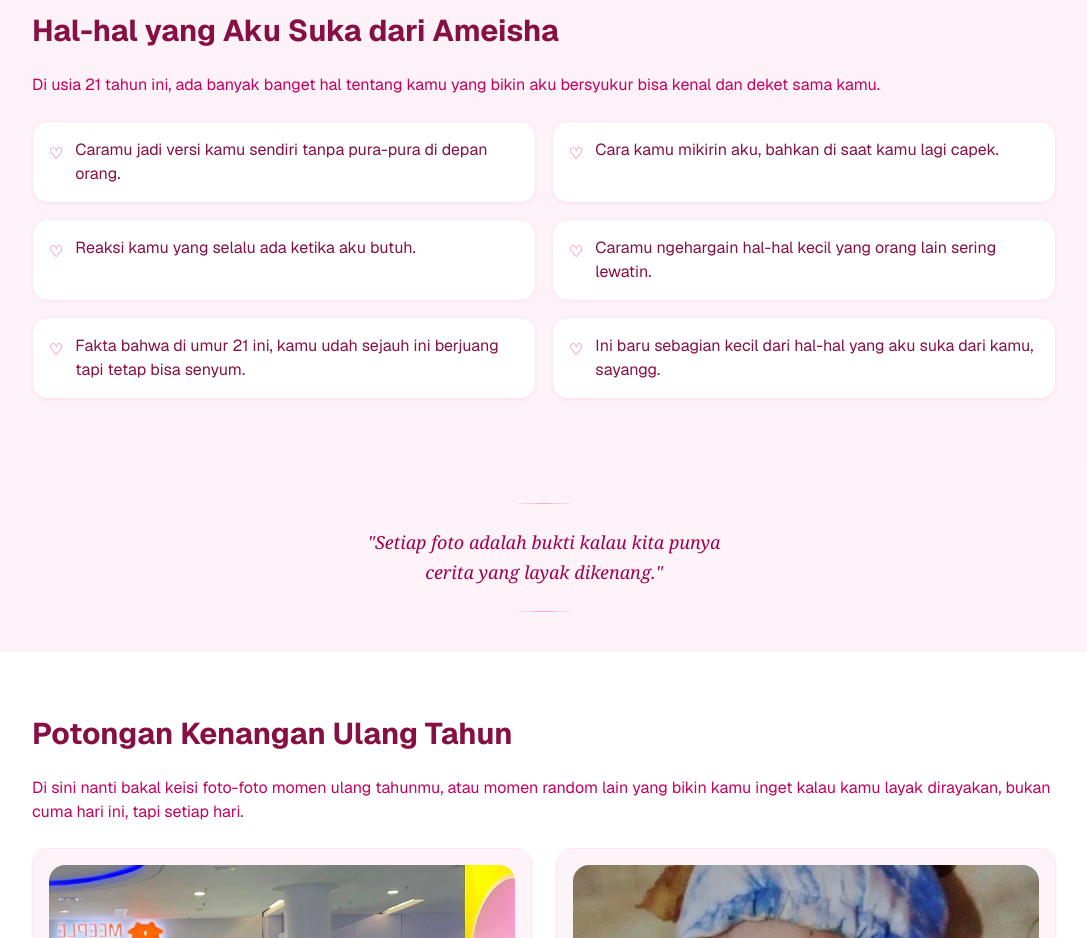
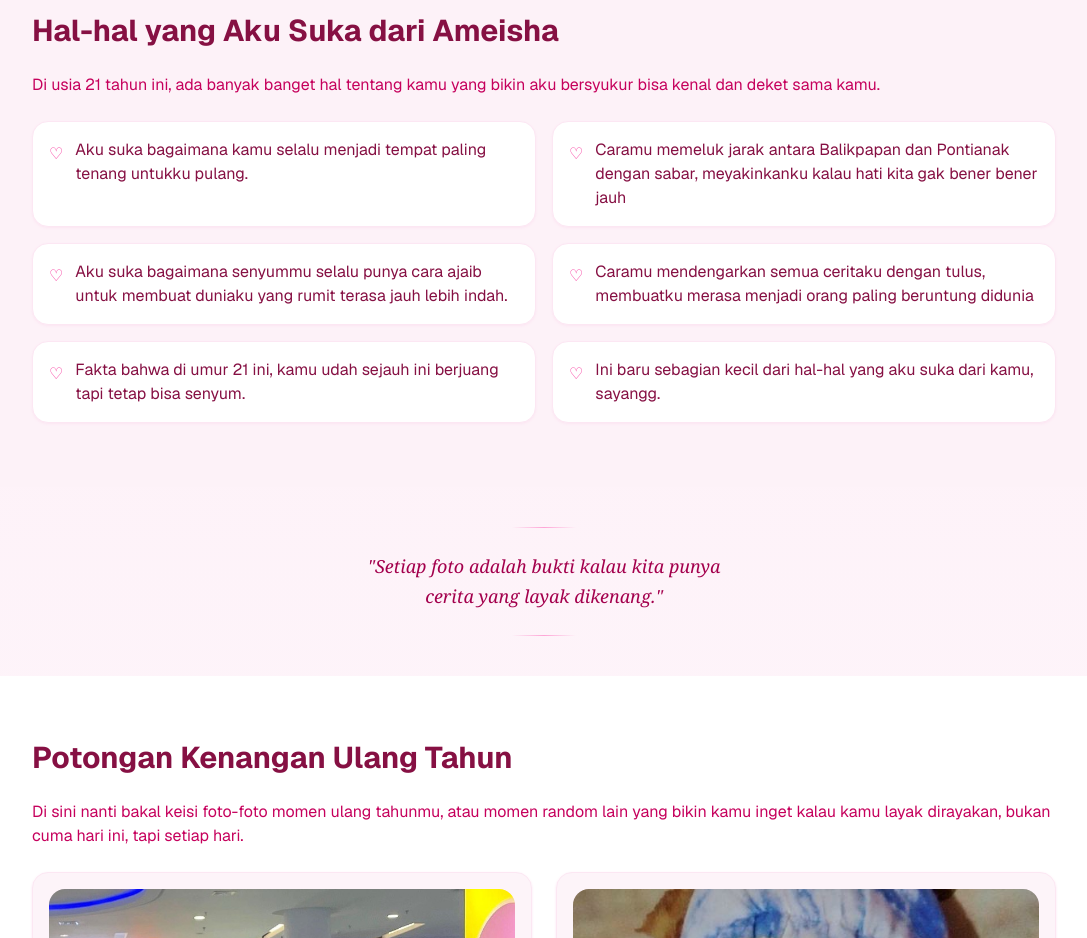
Before and after one commit to andiubai444-bot/harispesialkamu, a Next.js app: page / in a window 1280 px wide. Shown: the part 1680-2618 px from the top of the page, without its empty margins (96-1183 px from the left). Built offline with nearby package versions, Linux system fonts and the light colour scheme.

Commit message:
Update SectionKetiga.tsx

```diff
--- a/components/SectionKetiga/SectionKetiga.tsx
+++ b/components/SectionKetiga/SectionKetiga.tsx
@@ -1,8 +1,8 @@
 const thingsILove = [
-  "Caramu jadi versi kamu sendiri tanpa pura-pura di depan orang.",
-  "Cara kamu mikirin aku, bahkan di saat kamu lagi capek.",
-  "Reaksi kamu yang selalu ada ketika aku butuh.",
-  "Caramu ngehargain hal-hal kecil yang orang lain sering lewatin.",
+  "Aku suka bagaimana kamu selalu menjadi tempat paling tenang untukku pulang.",
+  "Caramu memeluk jarak antara Balikpapan dan Pontianak dengan sabar, meyakinkanku kalau hati kita gak bener bener jauh",
+  "Aku suka bagaimana senyummu selalu punya cara ajaib untuk membuat duniaku yang rumit terasa jauh lebih indah.",
+  "Caramu mendengarkan semua ceritaku dengan tulus, membuatku merasa menjadi orang paling beruntung didunia",
   "Fakta bahwa di umur 21 ini, kamu udah sejauh ini berjuang tapi tetap bisa senyum.",
   "Ini baru sebagian kecil dari hal-hal yang aku suka dari kamu, sayangg.",
 ];
```
